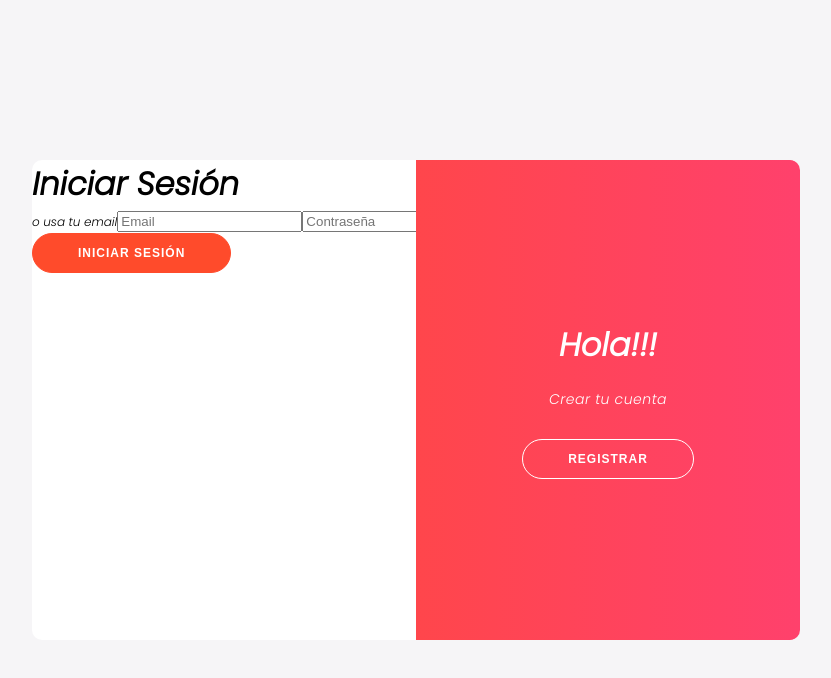
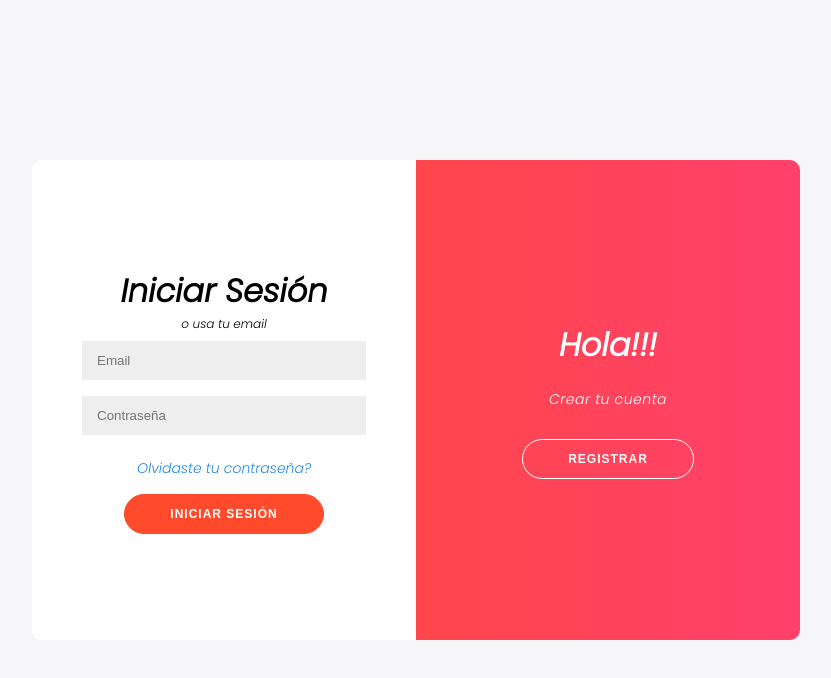
Before and after one commit to arielfuentesm/sisrh, a React (Create React App) app in the folder sisrh/sisrh-consisa/: page / in a window 1280 px wide. Shown: the top 678 px of the page, without its empty margins (224-1055 px from the left). Built offline with nearby package versions, Linux system fonts and the light colour scheme.

Commit message:
Login corregido.

```diff
--- a/sisrh/sisrh-consisa/src/Componentes/Login.js
+++ b/sisrh/sisrh-consisa/src/Componentes/Login.js
@@ -1,5 +1,6 @@
 import React, { useRef, useEffect } from 'react';
 import './login.css';
+
 const Login = () => {
   const containerRef = useRef(null);
 
@@ -18,12 +19,16 @@ const Login = () => {
 
   return (
     <div className="container" id="container" ref={containerRef}>
+      <div className="form-container sign-in-container">
+        <form action="#">
           <h1>Iniciar Sesión</h1>
           <span>o usa tu email</span>
           <input type="email" placeholder="Email" />
           <input type="password" placeholder="Contraseña" />
           <a href="#">Olvidaste tu contraseña?</a>
           <button>Iniciar sesión</button>
+        </form>
+      </div>
       <div className="overlay-container">
         <div className="overlay">
           <div className="overlay-panel overlay-left">
--- a/sisrh/sisrh-consisa/src/Componentes/login.css
+++ b/sisrh/sisrh-consisa/src/Componentes/login.css
@@ -200,7 +200,7 @@ button.ghost {
 }
 
 /* Bring sign up over sign in */
-.container.container.right-panel-active .sign-up-container {
+.container.right-panel-active .sign-up-container {
   transform: translateX(100%);
   opacity: 1;
   z-index: 5;
@@ -222,8 +222,7 @@ button.ghost {
 .Logo{
   position: absolute ;
   top: 50px;
-  left: -
-   1px;
+  left: -1px;
 }
 
 #Bienvenido{
@@ -234,14 +233,10 @@ button.ghost {
   font-size: 16px;
 }
 
-
 body{
-
-
   margin: 0;
   padding: 0;
   /* Establece la imagen de fondo */
-
   /* Ajusta la imagen de fondo para que cubra toda la pantalla */
   background-size: cover;
   /* Centra la imagen de fondo */
--- a/sisrh/sisrh-consisa/src/index.js
+++ b/sisrh/sisrh-consisa/src/index.js
@@ -7,7 +7,7 @@ import reportWebVitals from './reportWebVitals';
 const root = ReactDOM.createRoot(document.getElementById('root'));
 root.render(
   <React.StrictMode>
-    <Login /> {/* Renderizar el componente Login */}
+    <Login />
   </React.StrictMode>
 );
 
```
Lines whose indentation alone changed are shown as unchanged.
